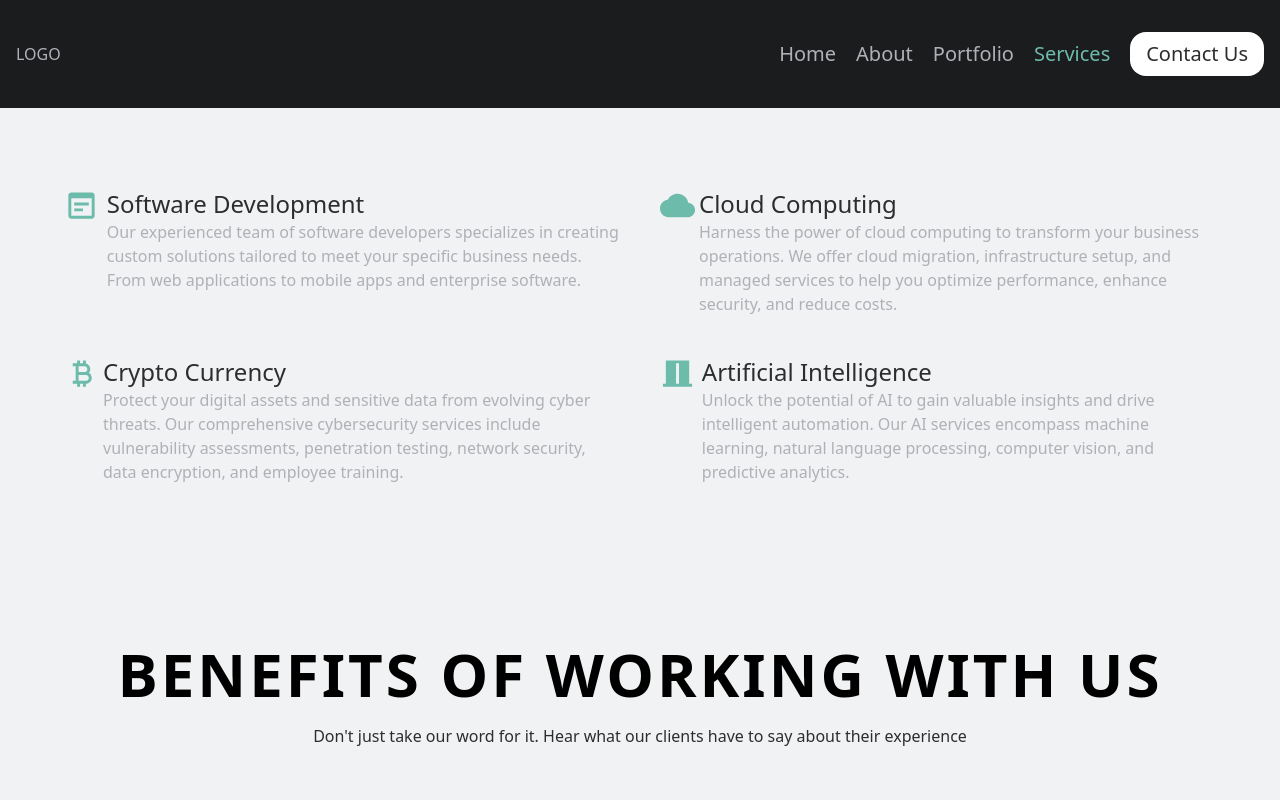
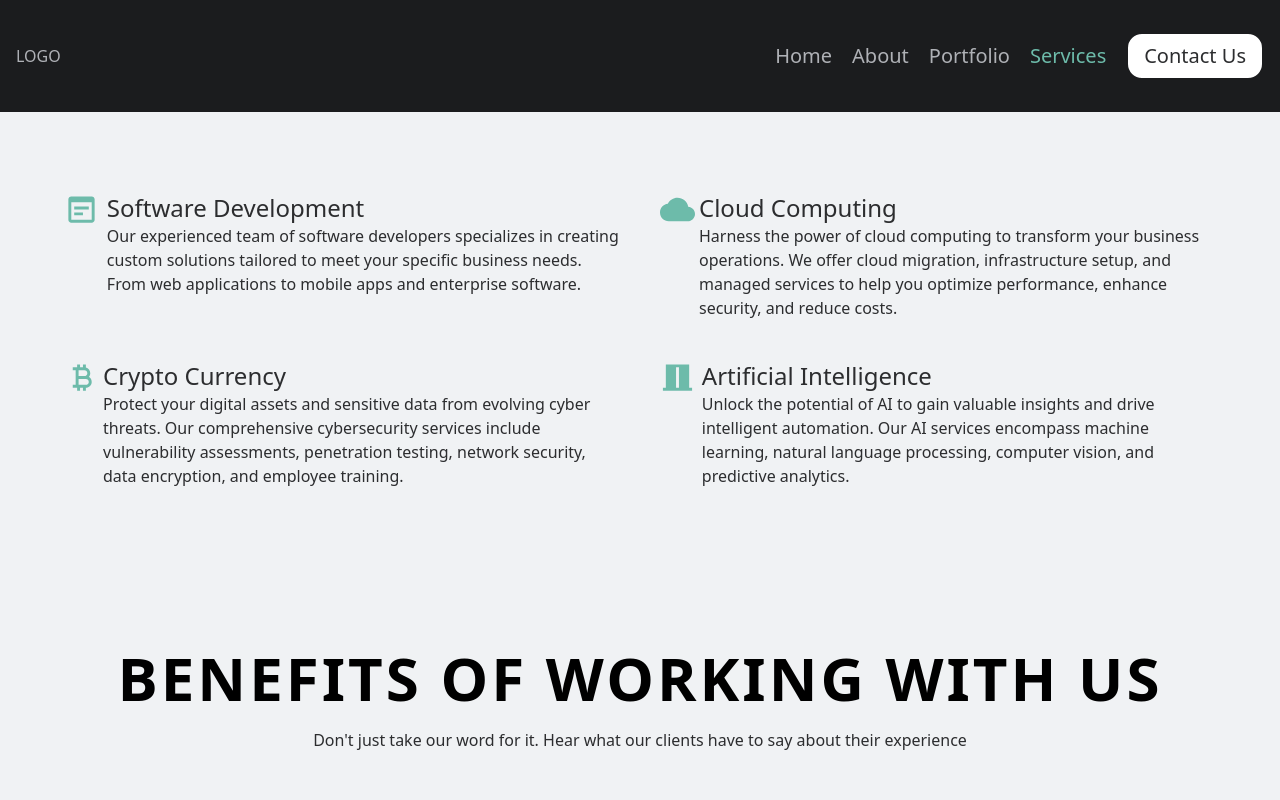
Before and after one commit to scelo-gumede/newRepoPract, a Next.js app: page /services in a window 1280 px wide. Shown: the top 800 px of the page. Built offline with nearby package versions, Linux system fonts and the light colour scheme.

Commit message:
added border on buttoon

```diff
--- a/app/components/AboutUsHome.tsx
+++ b/app/components/AboutUsHome.tsx
@@ -14,7 +14,7 @@ export default function AboutUsHome(){
                 <p className="text-sm">
                 With a team of skilled professionals and a passion for excellence, we strive to empower businesses with advanced digital solutions that drive growth, efficiency, and success. With a strong commitment to customer satisfaction, we work closely with our clients to understand their unique needs and deliver tailored IT solutions that exceed expectations. Trust us to be your reliable partner in navigating the ever-evolving technology landscape and unlocking the full potential of your business.</p>
                 <div className="flex justify-start">
-                <Button text="Learn more" bg="grey" />
+                <Button text="Learn more" color={true} bg="grey" />
                 </div>
             </div>
 
--- a/app/components/Button.tsx
+++ b/app/components/Button.tsx
@@ -13,7 +13,7 @@ export default function Button(props:ButtonProps){
     const{text,bg}=props
 
     return (
-        <button style={{"background":props.color ?"#6dbbaa" : "white","color":props.color ?"black" : ""}} className={clsx("px-4 py-2 font-medium text-textColor2 rounded-2xl",{
+        <button style={{"background":props.color ?"#6dbbaa" : "white","color":props.color ?"black" : ""}} className={clsx("px-4 py-2 font-medium text-textColor2 rounded-2xl border-grey border-2 border-solid",{
             "bg-grey text-white":bg == "grey",
             "bg-white":bg == "white",
         })}>
--- a/app/components/Services.tsx
+++ b/app/components/Services.tsx
@@ -13,7 +13,7 @@ export default function Services(){
                             <div className="w-[20%]">{<item.icon fontSize="large" className="text-green"/>}</div>
                             <div className="flex flex-col ">
                                 <p className="text-2xl text-textColor2">{item.title}</p>
-                                <p className="text-textColor">{item.text}</p>
+                                <p className="text-textColor2">{item.text}</p>
                                 </div>
                             </div>
                     )
--- a/app/components/Team.tsx
+++ b/app/components/Team.tsx
@@ -23,13 +23,13 @@ export default function Team(){
         <section className="px-8 md:px-16 py-24  space-y-10 bg-whiteColor" >
             <div>
                 <p className="text-4xl font-bold text-center md:text-left leading-snug">MEET OUR EXPERTS</p>
-                <div className="w-[20vw] mx-auto md:mx-0 lg:w-[10vw] h-1 bg-green rounded-md   mb-2"></div>
+                <div className="w-[20vw] mx-auto md:mx-0 lg:w-[10vw] h-1 bg-green rounded-md   mb-8"></div>
                 <p className="text-left text-sm text-textColor2">we are proud to have a team of highly skilled professionals who are <br />
                 passionate about technology and dedicated to delivering good results.
 
                 </p>
             </div>
-            <div className="grid grid-cols-1 gap-10 md:grid-cols-2 lg:grid-cols-3">
+            <div className="grid  grid-cols-1 gap-10 md:grid-cols-2 lg:grid-cols-3">
             {teamMembers.map((item,i)=>{
 
 
```
